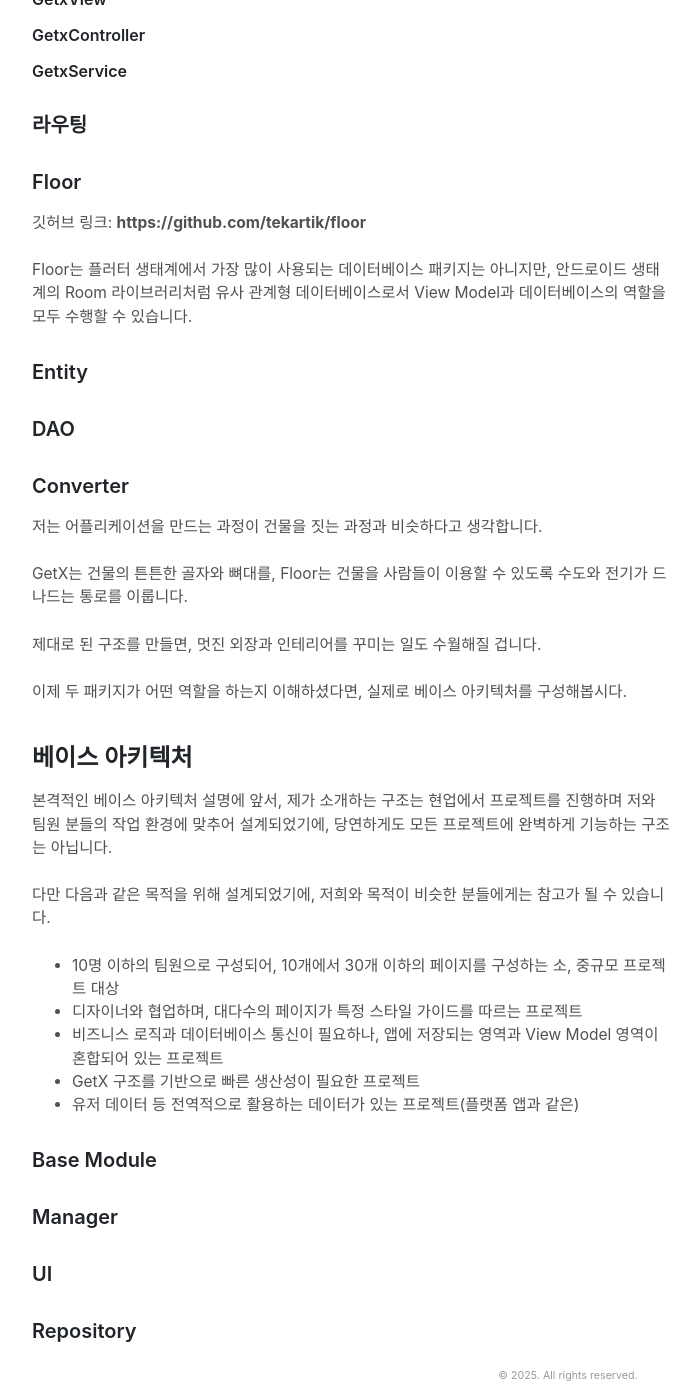
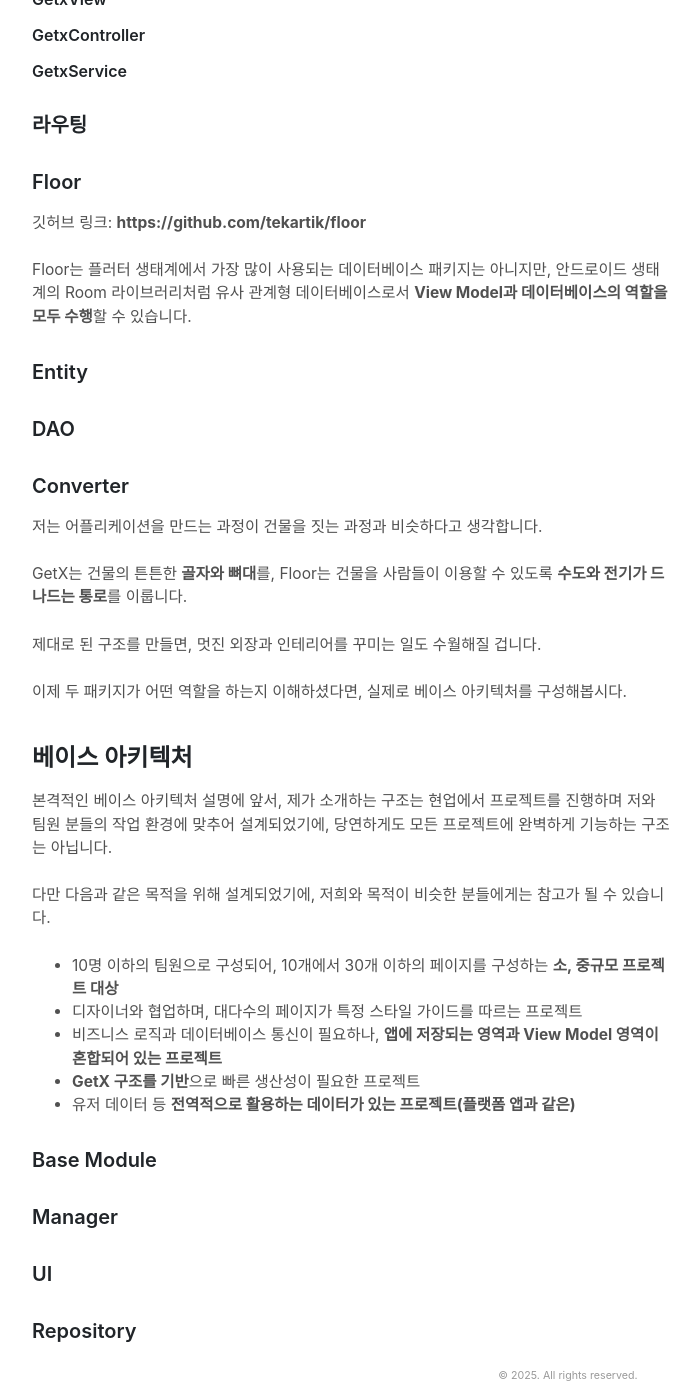
Before and after one commit to dc143cDev/dc143cDev.github.io, a Jekyll site: the page built from _posts/2024-12-07-base-architecture.md, in a window 1280 px wide and 1400 px high, scrolled down 1639 px. Shown: the whole window, without its empty margins (288-988 px from the left). Built offline with Jekyll 4.4.1, drawn with Linux system fonts in a browser that asks for light colours; some web fonts are replaced; some of the changed text lies outside the part shown.

```diff
--- a/_posts/2024-12-07-base-architecture.md
+++ b/_posts/2024-12-07-base-architecture.md
@@ -63,7 +64,7 @@ GetX는 플러터 생태계에서 가장 많이 사용되는 상태 관리 패
 깃허브 링크:
 **https://github.com/tekartik/floor**
 
-Floor는 플러터 생태계에서 가장 많이 사용되는 데이터베이스 패키지는 아니지만, 안드로이드 생태계의 Room 라이브러리처럼 유사 관계형 데이터베이스로서 View Model과 데이터베이스의 역할을 모두 수행할 수 있습니다.
+Floor는 플러터 생태계에서 가장 많이 사용되는 데이터베이스 패키지는 아니지만, 안드로이드 생태계의 Room 라이브러리처럼 유사 관계형 데이터베이스로서 **View Model과 데이터베이스의 역할을 모두 수행**할 수 있습니다.
 
 ### Entity
 
@@ -75,7 +76,7 @@ Floor는 플러터 생태계에서 가장 많이 사용되는 데이터베이스
 
 저는 어플리케이션을 만드는 과정이 건물을 짓는 과정과 비슷하다고 생각합니다.
 
-GetX는 건물의 튼튼한 골자와 뼈대를, Floor는 건물을 사람들이 이용할 수 있도록 수도와 전기가 드나드는 통로를 이룹니다.
+GetX는 건물의 튼튼한 **골자와 뼈대**를, Floor는 건물을 사람들이 이용할 수 있도록 **수도와 전기가 드나드는 통로**를 이룹니다.
 
 제대로 된 구조를 만들면, 멋진 외장과 인테리어를 꾸미는 일도 수월해질 겁니다.
 
@@ -87,11 +88,11 @@ GetX는 건물의 튼튼한 골자와 뼈대를, Floor는 건물을 사람들이
 
 다만 다음과 같은 목적을 위해 설계되었기에, 저희와 목적이 비슷한 분들에게는 참고가 될 수 있습니다.
 
-- 10명 이하의 팀원으로 구성되어, 10개에서 30개 이하의 페이지를 구성하는 소, 중규모 프로젝트 대상
+- 10명 이하의 팀원으로 구성되어, 10개에서 30개 이하의 페이지를 구성하는 **소, 중규모 프로젝트 대상**
 - 디자이너와 협업하며, 대다수의 페이지가 특정 스타일 가이드를 따르는 프로젝트
-- 비즈니스 로직과 데이터베이스 통신이 필요하나, 앱에 저장되는 영역과 View Model 영역이 혼합되어 있는 프로젝트
-- GetX 구조를 기반으로 빠른 생산성이 필요한 프로젝트
-- 유저 데이터 등 전역적으로 활용하는 데이터가 있는 프로젝트(플랫폼 앱과 같은)
+- 비즈니스 로직과 데이터베이스 통신이 필요하나, **앱에 저장되는 영역과 View Model 영역이 혼합되어 있는 프로젝트**
+- **GetX 구조를 기반**으로 빠른 생산성이 필요한 프로젝트
+- 유저 데이터 등 **전역적으로 활용하는 데이터가 있는 프로젝트(플랫폼 앱과 같은)**
 
 ### Base Module
 
```
Also changed, not shown: other parts of _posts/2024-12-07-base-architecture.md (+3 -2 lines).
